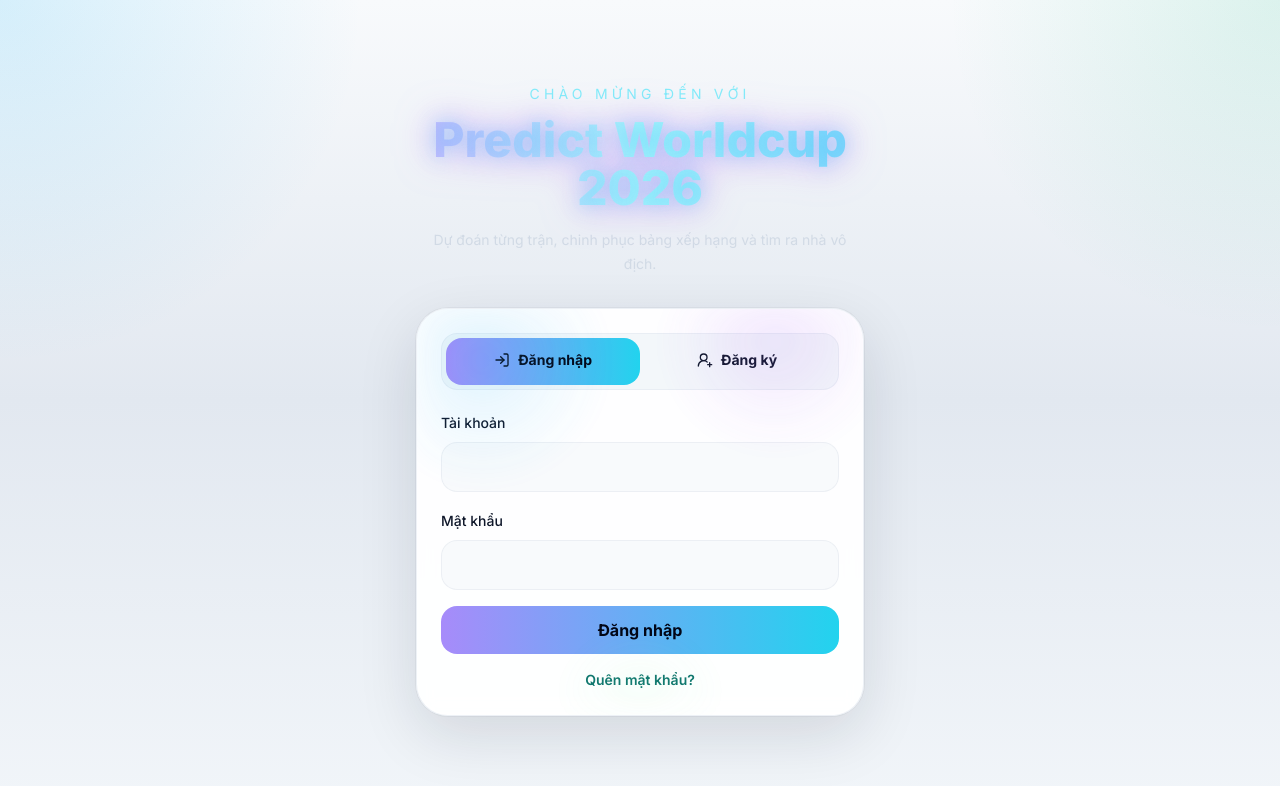
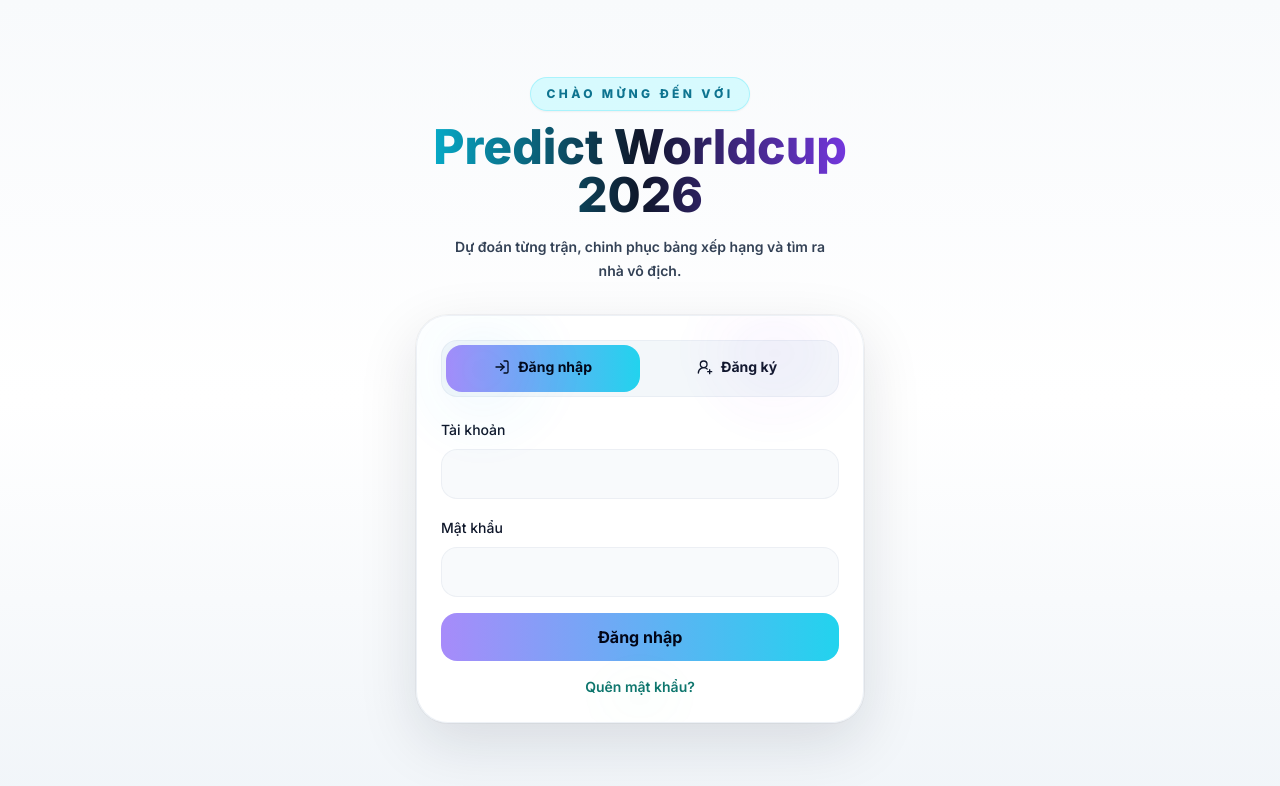
Before and after one commit to thaila1302/predictWC, a React (Vite) app: page /auth in a window 1280 px wide. Shown: the top 786 px of the page. Built offline with nearby package versions, Linux system fonts and the light colour scheme; no server answers.

Commit message:
update theme

```diff
--- a/src/index.css
+++ b/src/index.css
@@ -171,9 +171,23 @@ body {
   font-family: 'Montserrat', 'Inter', system-ui, sans-serif;
 }
 
-.hero-title {
-  animation: titleGlow 10s ease-in-out infinite;
-  text-shadow: 0 0 18px rgba(56, 189, 248, 0.35);
+.hero-title,
+.auth-hero-title {
+  animation: none !important;
+  letter-spacing: normal;
+  text-shadow: none !important;
+  opacity: 1 !important;
+  filter: none !important;
+}
+
+.auth-hero-title.text-transparent {
+  color: transparent !important;
+  background-clip: text !important;
+  -webkit-background-clip: text !important;
+}
+
+.auth-hero-copy {
+  text-shadow: none !important;
 }
 
 .auth-panel::before {
@@ -181,13 +195,13 @@ body {
   position: absolute;
   inset: 0;
   background:
-    radial-gradient(circle at 15% 15%, rgba(56, 189, 248, 0.18), transparent 24%),
-    radial-gradient(circle at 80% 10%, rgba(168, 85, 247, 0.16), transparent 22%),
-    radial-gradient(circle at 50% 100%, rgba(134, 239, 172, 0.1), transparent 18%);
+    radial-gradient(circle at 15% 15%, rgba(56, 189, 248, 0.08), transparent 18%),
+    radial-gradient(circle at 80% 10%, rgba(168, 85, 247, 0.08), transparent 18%),
+    radial-gradient(circle at 50% 100%, rgba(134, 239, 172, 0.05), transparent 14%);
   pointer-events: none;
-  filter: blur(18px);
-  opacity: 0.75;
-  animation: floatGlow 12s ease-in-out infinite;
+  filter: blur(24px);
+  opacity: 0.28;
+  animation: floatGlow 16s ease-in-out infinite;
 }
 
 @keyframes titleGlow {
--- a/src/pages/AuthPage.jsx
+++ b/src/pages/AuthPage.jsx
@@ -164,14 +164,16 @@ export default function AuthPage() {
   };
 
   return (
-    <div className="theme-light flex min-h-screen items-center justify-center bg-stadium px-4 py-10 text-slate-900">
+    <div className="theme-light flex min-h-screen items-center justify-center bg-gradient-to-b from-slate-50 via-white to-slate-100 px-4 py-10 text-slate-900">
       <div className="w-full max-w-[28rem]">
-        <div className="mb-8 text-center">
-          <p className="mb-3 text-sm uppercase tracking-[0.3em] text-cyan-300/80">Chào mừng đến với</p>
-          <h1 className="mx-auto max-w-md bg-gradient-to-r from-violet-300 via-cyan-200 to-sky-300 bg-clip-text text-4xl font-extrabold leading-tight text-transparent sm:text-5xl hero-title">
+        <div className="mb-8 text-center auth-hero-copy">
+          <p className="mb-3 inline-flex rounded-full border border-cyan-300/40 bg-cyan-100/80 px-4 py-2 text-xs font-black uppercase tracking-[0.28em] text-cyan-700 shadow-sm">
+            Chào mừng đến với
+          </p>
+          <h1 className="mx-auto max-w-md text-4xl font-black leading-tight sm:text-5xl auth-hero-title bg-gradient-to-r from-cyan-500 via-slate-900 to-violet-600 bg-clip-text text-transparent">
             Predict Worldcup 2026
           </h1>
-          <p className="mt-4 text-sm leading-6 text-slate-300/80">
+          <p className="mx-auto mt-4 max-w-sm text-sm font-semibold leading-6 text-slate-700">
             Dự đoán từng trận, chinh phục bảng xếp hạng và tìm ra nhà vô địch.
           </p>
         </div>
--- a/tailwind.config.js
+++ b/tailwind.config.js
@@ -8,7 +8,7 @@ export default {
       },
       backgroundImage: {
         stadium:
-          'radial-gradient(circle at top left, rgba(56,189,248,0.18), transparent 24%), radial-gradient(circle at top right, rgba(16,185,129,0.12), transparent 22%), linear-gradient(180deg, rgba(248,250,252,1), rgba(226,232,240,1), rgba(241,245,249,1))'
+          'radial-gradient(circle at top left, rgba(56,189,248,0.12), transparent 20%), radial-gradient(circle at top right, rgba(16,185,129,0.1), transparent 18%), linear-gradient(180deg, rgba(248,250,252,1), rgba(238,246,255,1), rgba(255,255,255,1))'
       }
     }
   },
```
